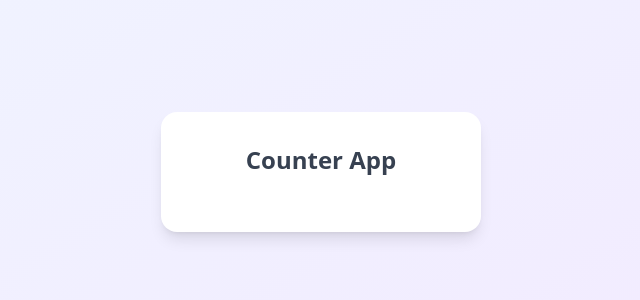
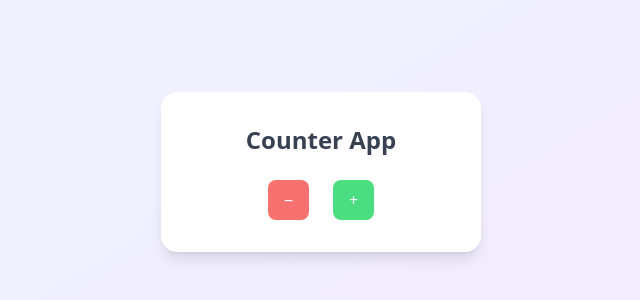
Before and after one commit to jit02git/Redux-Verse, a React (Create React App) app: page / in a window 1280 px wide. Shown: the part 228-528 px from the top of the page, without its empty margins (319-959 px from the left). Built offline with nearby package versions, Linux system fonts and the light colour scheme.

Commit message:
remove unused code

```diff
--- a/src/features/counter/Counter.js
+++ b/src/features/counter/Counter.js
@@ -12,7 +12,21 @@ const Counter = () => {
         <h1 className="text-2xl font-semibold text-gray-700">Counter App</h1>
 
         <div className="flex justify-center items-center space-x-6">
+          <button
+            className="bg-red-400 hover:bg-red-500 text-white px-4 py-2 rounded-lg transition duration-300"
+            onClick={() => dispatch(decrement())}
+          >
+            −
+          </button>
 
+
+
+          <button
+            className="bg-green-400 hover:bg-green-500 text-white px-4 py-2 rounded-lg transition duration-300"
+            onClick={() => dispatch(increment())}
+          >
+            +
+          </button>
         </div>
       </div>
     </div>
```
